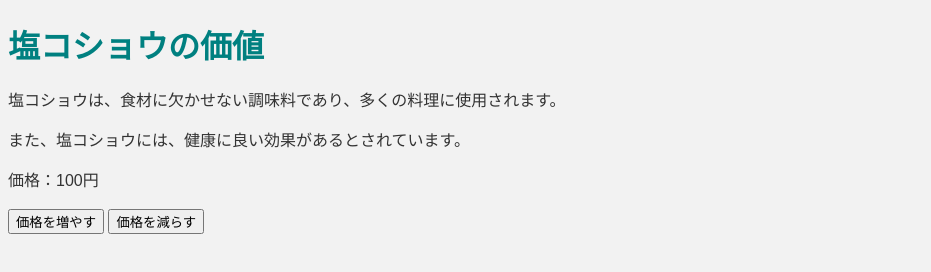
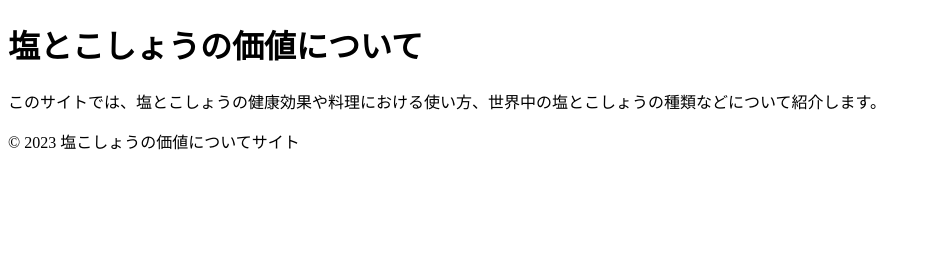
Before and after one commit to nalessonna/lesson, a plain HTML site: page index.html in a window 1280 px wide. Shown: the whole page, without its empty margins (0-931 px from the left). Drawn offline with Linux system fonts and the light colour scheme.

Commit message:
Update index.html

```diff
--- a/index.html
+++ b/index.html
@@ -1,16 +1,18 @@
 <!DOCTYPE html>
 <html>
-  <head>
-    <title>塩コショウの価値</title>
-    <link rel="stylesheet" href="stylesheet.css">
-    <script src="script.js"></script>
-  </head>
-  <body>
-    <h1>塩コショウの価値</h1>
-    <p>塩コショウは、食材に欠かせない調味料であり、多くの料理に使用されます。</p>
-    <p>また、塩コショウには、健康に良い効果があるとされています。</p>
-    <p>価格：<span id="price">100円</span></p>
-    <button onclick="increasePrice()">価格を増やす</button>
-    <button onclick="decreasePrice()">価格を減らす</button>
-  </body>
+<head>
+	<title>塩とこしょうの価値について</title>
+</head>
+<body>
+	<header>
+		<h1>塩とこしょうの価値について</h1>
+	</header>
+	<main>
+		<p>このサイトでは、塩とこしょうの健康効果や料理における使い方、世界中の塩とこしょうの種類などについて紹介します。</p>
+		<!-- ここにコンテンツを追加する -->
+	</main>
+	<footer>
+		<p>&copy; 2023 塩こしょうの価値についてサイト</p>
+	</footer>
+</body>
 </html>
```
